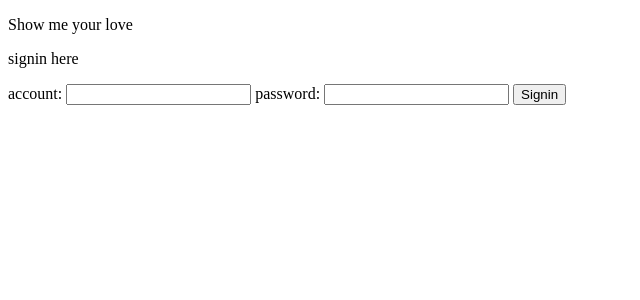
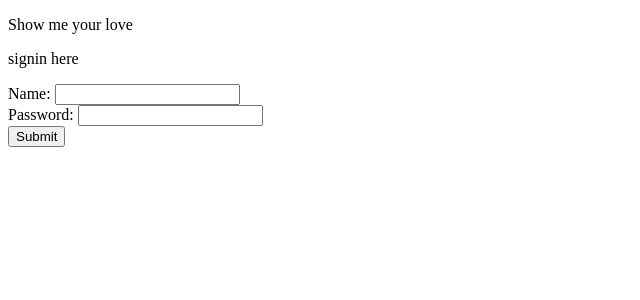
Before and after one commit to weaponsjtu/love-stranger, a Django app: page /signin/ in a window 1280 px wide. Shown: the top 300 px of the page, without its empty margins (0-640 px from the left). Run offline with Django 3.2, Linux system fonts and the light colour scheme; some libraries are stand-ins or nearby versions.

Commit message:
modify again

```diff
--- a/fclover/account/views.py
+++ b/fclover/account/views.py
@@ -5,9 +5,19 @@ from django.core.urlresolvers import reverse
 from django.shortcuts import render_to_response, get_object_or_404
 from django.contrib.auth.models import User
 from django.template import RequestContext
+from fclover.account.forms import SigninForm
+from fclover.account.models import UserProfile
+from django.contrib.auth import authenticate
 
 def signup(request):
     return render_to_response('signup.html', context_instance=RequestContext(request))
 
 def signin(request):
-    return render_to_response('signin.html', context_instance=RequestContext(request))
+    if request.method == 'POST':
+        form = SigninForm(request.POST)
+        if form.is_valid():
+            cd = form.cleaned_data
+            return HttpResponse('Welcome back!')
+    else:
+        form = SigninForm()
+    return render_to_response('signin.html', {'form': form},context_instance=RequestContext(request))
--- a/fclover/templates/index.html
+++ b/fclover/templates/index.html
@@ -16,7 +16,7 @@
 <body>
 <div>
 <p>Love Stranger</p>
-<p>Tell me what is surprise!</p>
+<p>Tell me what is surprise! by pan</p>
 </div>
 </body>
 </html>
--- a/fclover/templates/signin.html
+++ b/fclover/templates/signin.html
@@ -19,13 +19,26 @@
 <p>signin here</p>
 <p></p>
 </div>
+    {% if form.errors %}
+        <p style="color: red;">
+            Please correct the error{{ form.errors|pluralize }} below.
+        </p>
+    {% endif %}
 
-<form action="/search/" method="get">
-    <label for="account">account:</label>
-    <input type="text" name="name" id = "account">
-    <label for="pw">password:</label>
-    <input type="password" name="password", id = "pw">
-    <input type="submit" value="Signin">
-</form>
-</body>
+    <form action="" method="post">
+        {% csrf_token %}
+        <div class="field">
+            {% csrf_token %}
+            <label for="id_name">Name:</label>
+            {{ form.name }}
+            {{ form.name.errors }}
+        </div>
+        <div class="field">
+            {% csrf_token %}
+            <label for="id_password">Password:</label>
+            {{ form.password }}
+            {{ form.password.errors }}
+        </div>
+        <input type="submit" value="Submit">
+    </form>
 </html>
```
